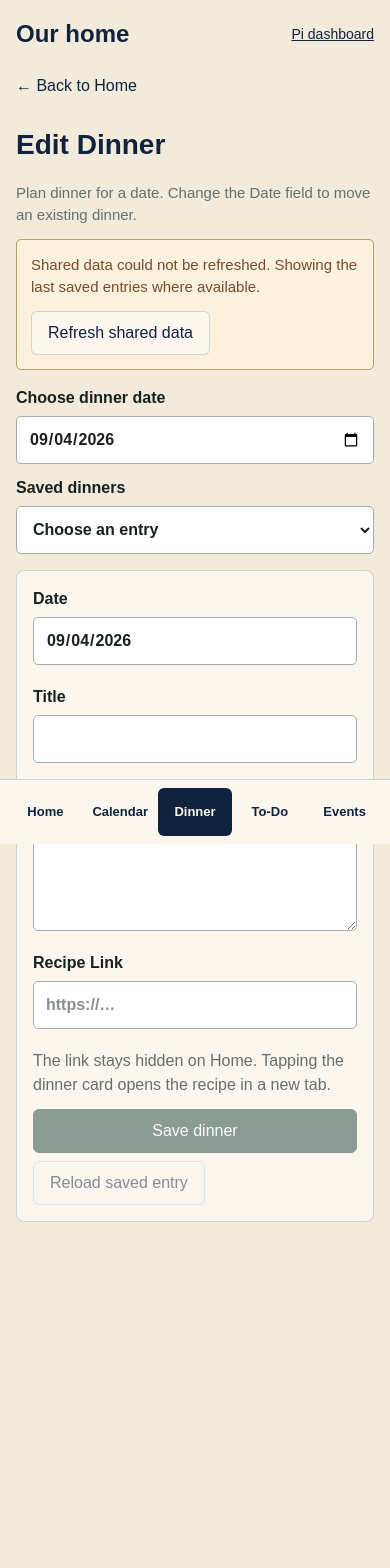
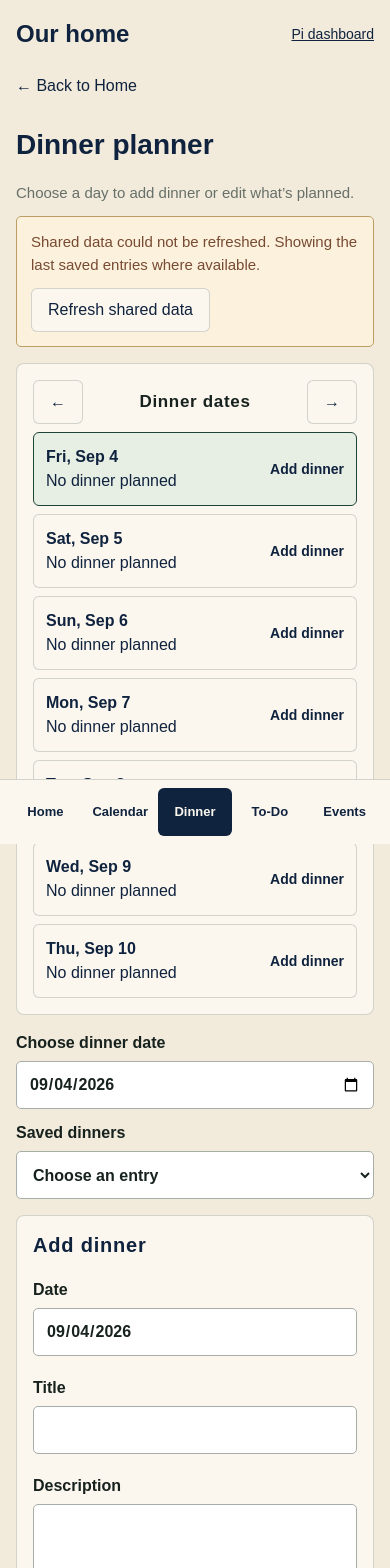
Before and after one commit to Caseyjgh/home-dashboard, a Next.js app: page /mobile/meals in a window 390 px wide. Shown: the top 1568 px of the page. Before the commit the page ends 1342 px from the top, so only its background shows below. Built offline with nearby package versions, Linux system fonts and the light colour scheme; no server answers.

Commit message:
Add date-based dinner planner to mobile Dinner tab

```diff
--- a/src/app/mobile/meals/page.tsx
+++ b/src/app/mobile/meals/page.tsx
@@ -1,2 +1,2 @@
 import { DinnerEditor } from "@/components/dinner-editor";
-export default function Page() { return <DinnerEditor />; }
+export default function Page() { return <DinnerEditor mobile />; }
--- a/src/app/mobile/mobile.css
+++ b/src/app/mobile/mobile.css
@@ -72,3 +72,14 @@
 .mobile-upcoming { margin-top:24px; }
 .mobile-upcoming > section { margin-top:20px; }
 .mobile-upcoming h3 { font-size:16px; color:var(--gold); }
+.dinner-week-navigation { display:flex; align-items:center; justify-content:space-between; gap:8px; margin-bottom:8px; }
+.dinner-week-navigation h2 { margin:0; }
+.dinner-week-navigation button { min-width:44px; }
+.dinner-days ul { list-style:none; padding:0; margin:0; }
+.dinner-days li + li { margin-top:8px; }
+.dinner-days li button { width:100%; display:flex; align-items:center; justify-content:space-between; gap:12px; text-align:left; padding:12px; }
+.dinner-days li button[aria-pressed="true"] { border-color:var(--green); background:#e7eee4; }
+.dinner-days li button > span:first-child { flex:1; }
+.dinner-days li strong,.dinner-days li button > span:first-child > span { display:block; overflow-wrap:anywhere; }
+.dinner-day-action { flex:none; font-size:14px; font-weight:700; }
+#mobile-dinner-form { scroll-margin-top:16px; }
--- a/src/components/dinner-editor.tsx
+++ b/src/components/dinner-editor.tsx
@@ -3,9 +3,10 @@ import { useState, type FormEvent } from "react";
 import { useMinuteClock } from "@/hooks/use-minute-clock";
 import { dateKey, type Dinner } from "@/lib/family-model";
 import { FamilyStatus, useFamily } from "./family-provider";
+import { DinnerDays } from "./mobile/dinner-days";
 
 type Draft = Omit<Dinner, "id"> & { id?: string; revision?: number };
-export function DinnerEditor() {
+export function DinnerEditor({ mobile = false }: { mobile?: boolean }) {
   const { data, saving, save, status } = useFamily();
   const now = useMinuteClock();
   const [selectedDate, setSelectedDate] = useState("");
@@ -28,12 +29,14 @@ export function DinnerEditor() {
       setSelectedDate(date); setDraft(null); setConfirmDelete(false); setNotice("Dinner saved.");
     } else setDraft((current) => current ? { ...current, revision: undefined } : current);
   }
-  return <main className="editor-page"><h1>Edit Dinner</h1><p className="page-description">Plan dinner for a date. Change the Date field to move an existing dinner.</p><FamilyStatus />
+  return <main className="editor-page"><h1>{mobile ? "Dinner planner" : "Edit Dinner"}</h1><p className="page-description">{mobile ? "Choose a day to add dinner or edit what’s planned." : "Plan dinner for a date. Change the Date field to move an existing dinner."}</p><FamilyStatus />
+    {mobile && <DinnerDays today={now ? dateKey(now) : ""} selected={chosenDate} dinners={data?.dinners ?? []} choose={choose} />}
     <div className="editor-toolbar"><label>Choose dinner date<input type="date" value={chosenDate} onChange={(event) => choose(event.target.value)} /></label>
       <label>Saved dinners<select value={entry?.date || ""} onChange={(event) => { if (event.target.value) choose(event.target.value); }}><option value="">Choose an entry</option>{data?.dinners.map((d) => <option key={d.id} value={d.date}>{d.date} — {d.title}</option>)}</select></label>
     </div>
-    <form className="editor-card dinner-form" onSubmit={submit}>
-      <fieldset disabled={disabled}><label>Date<input type="date" required value={form.date} onChange={(event) => edit("date", event.target.value)} /></label>
+    <form id={mobile ? "mobile-dinner-form" : undefined} className="editor-card dinner-form" onSubmit={submit}>
+      {mobile && <h2>{entry ? "Edit dinner" : "Add dinner"}</h2>}
+      <fieldset disabled={disabled}><label>{mobile && entry ? "Move dinner to" : "Date"}<input type="date" required value={form.date} onChange={(event) => edit("date", event.target.value)} /></label>
         <label>Title<input required maxLength={200} value={form.title} onChange={(event) => edit("title", event.target.value)} /></label>
         <label>Description<textarea aria-label="Description" rows={4} maxLength={2000} value={form.description} onChange={(event) => edit("description", event.target.value)} /></label>
         <label>Recipe Link<input type="url" placeholder="https://…" maxLength={2048} value={form.link} onChange={(event) => edit("link", event.target.value)} /></label>
--- /dev/null
+++ b/src/components/mobile/dinner-days.tsx
@@ -0,0 +1,28 @@
+"use client";
+import { useState } from "react";
+import { dateKey, type Dinner } from "@/lib/family-model";
+
+function moveDay(day: string, offset: number) {
+  const [year, month, date] = day.split("-").map(Number);
+  return dateKey(new Date(year, month - 1, date + offset, 12));
+}
+
+export function DinnerDays({ today, selected, dinners, choose }: {
+  today: string; selected: string; dinners: Dinner[]; choose: (date: string) => void;
+}) {
+  const [start, setStart] = useState("");
+  const first = start || today;
+  if (!first) return null;
+  return <section className="mobile-card dinner-days" aria-label="Dinner dates">
+    <div className="dinner-week-navigation"><button type="button" aria-label="Previous dinner week" onClick={() => setStart(moveDay(first, -7))}>←</button><h2>Dinner dates</h2><button type="button" aria-label="Next dinner week" onClick={() => setStart(moveDay(first, 7))}>→</button></div>
+    <ul>{Array.from({ length: 7 }, (_, offset) => {
+      const day = moveDay(first, offset);
+      const dinner = dinners.find(entry => entry.date === day);
+      const label = new Date(`${day}T12:00:00`).toLocaleDateString("en-US", { weekday: "short", month: "short", day: "numeric" });
+      return <li key={day}><button type="button" aria-pressed={selected === day} aria-label={`${dinner ? "Edit" : "Add"} dinner for ${day}`} onClick={() => {
+        choose(day);
+        document.getElementById("mobile-dinner-form")?.scrollIntoView({ block: "start" });
+      }}><span><strong>{label}</strong><span>{dinner?.title || "No dinner planned"}</span></span><span className="dinner-day-action">{dinner ? "Edit" : "Add dinner"}</span></button></li>;
+    })}</ul>
+  </section>;
+}
--- a/tests/mobile.browser.mjs
+++ b/tests/mobile.browser.mjs
@@ -46,6 +46,18 @@ try {
   }
   await page.goto(`${base}/mobile`);await page.getByText('Pasta night',{exact:true}).waitFor();await page.screenshot({path:`/tmp/mobile-home-${width}.png`,fullPage:true});
  }
+ await page.getByRole('navigation',{name:'Mobile navigation'}).getByRole('link',{name:'Dinner',exact:true}).click();
+ await page.getByRole('heading',{name:'Dinner planner',exact:true}).waitFor();
+ await page.getByRole('button',{name:'Add dinner for 2026-09-16',exact:true}).click();
+ assert.equal(await page.getByLabel('Title',{exact:true}).inputValue(),'');
+ await page.getByLabel('Title',{exact:true}).fill('Salmon');await page.getByRole('button',{name:'Save dinner',exact:true}).click();await page.getByText('Dinner saved.',{exact:true}).waitFor();
+ assert.equal(data.dinners.length,2);assert.equal(data.dinners.find(d=>d.date==='2026-09-15').title,'Pasta night');
+ await page.getByLabel('Move dinner to',{exact:true}).fill('2026-09-17');await page.getByRole('button',{name:'Save dinner',exact:true}).click();await page.getByText('Dinner saved.',{exact:true}).waitFor();
+ assert.equal(data.dinners.find(d=>d.title==='Salmon').date,'2026-09-17');
+ await page.reload();await page.getByRole('button',{name:'Edit dinner for 2026-09-17',exact:true}).click();assert.equal(await page.getByLabel('Title',{exact:true}).inputValue(),'Salmon');
+ await page.getByRole('button',{name:'Delete dinner',exact:true}).click();await page.getByRole('button',{name:'Confirm delete dinner',exact:true}).click();await page.getByText('Dinner deleted.',{exact:true}).waitFor();
+ await page.getByRole('button',{name:'Next dinner week',exact:true}).click();await page.getByRole('button',{name:'Add dinner for 2026-09-22',exact:true}).click();assert.equal(await page.getByLabel('Date',{exact:true}).inputValue(),'2026-09-22');
+ await page.getByRole('button',{name:'Previous dinner week',exact:true}).click();await page.getByRole('button',{name:'Edit dinner for 2026-09-15',exact:true}).click();
  await page.goto(`${base}/mobile/meals`);await page.getByLabel('Title',{exact:true}).fill('Chicken Tacos');await page.getByLabel('Description',{exact:true}).fill('Corn tortillas, salsa, and avocado.');await page.getByLabel('Recipe Link',{exact:true}).fill('https://example.org/tacos');await page.getByRole('button',{name:'Save dinner',exact:true}).click();await page.getByText('Dinner saved.',{exact:true}).waitFor();
  const piCounts={...pi.counts};await pi.page.clock.runFor(31_000);await pi.page.getByText('Chicken Tacos',{exact:true}).waitFor();assert.equal(pi.counts.weather,piCounts.weather);assert.equal(pi.counts.calendar,piCounts.calendar);assert.equal(pi.counts.family,piCounts.family+1);
  await page.reload();await page.waitForFunction(()=>document.querySelector('input[maxlength="200"]').value==='Chicken Tacos');
```
